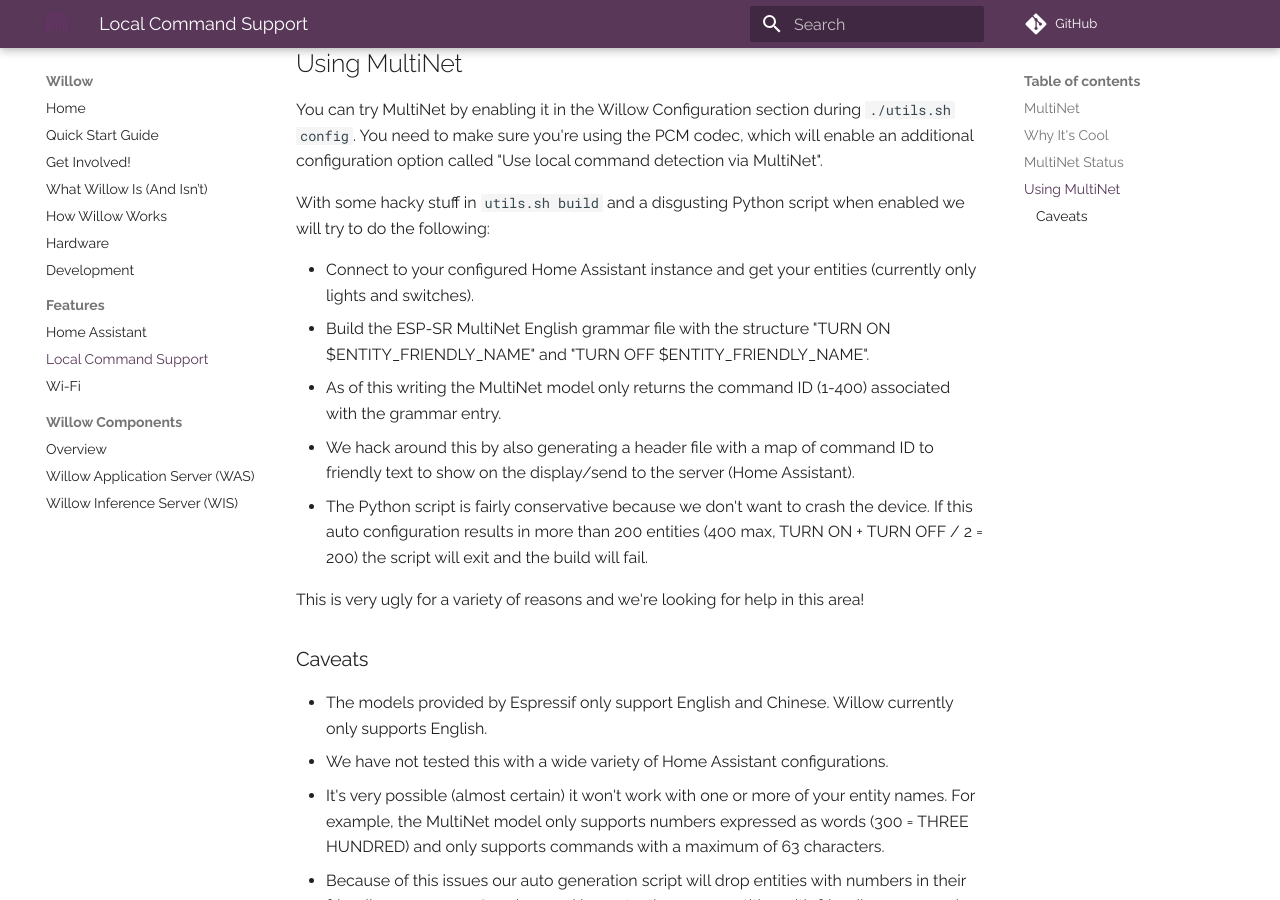
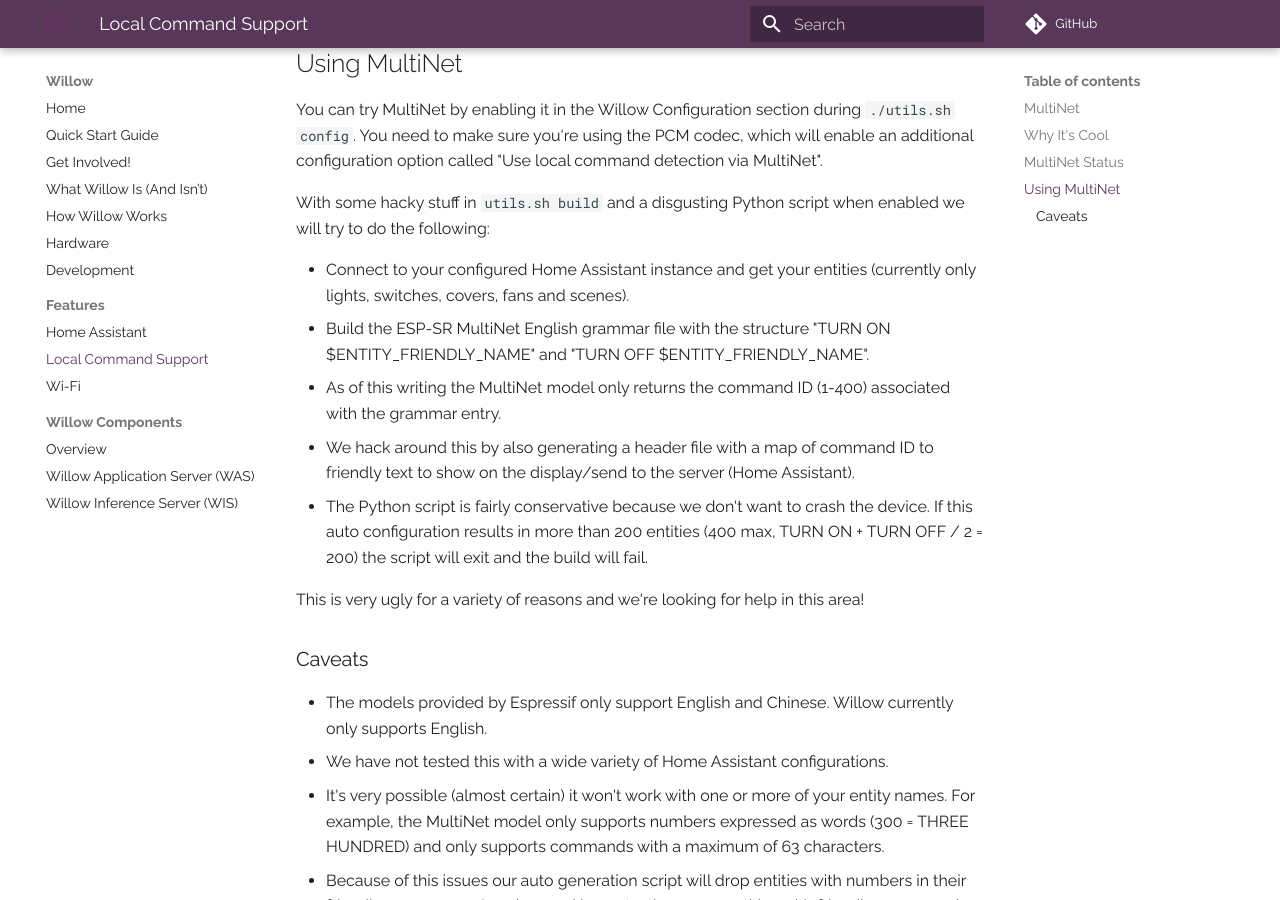
Before and after one commit to toverainc/willow-docs, an MkDocs documentation site: the page built from docs/features/Local-Command-Support.md, in a window 1280 px wide and 900 px high, scrolled down 728 px. Built offline with MkDocs 1.6.1 and Material for MkDocs 9.7.7, drawn with Linux system fonts in a browser that asks for light colours; comment, search, counter and statistics services are not loaded.

Commit message:
more multinet HA domains are supported

````diff
--- a/docs/features/Local-Command-Support.md
+++ b/docs/features/Local-Command-Support.md
@@ -27,7 +27,7 @@ You can try MultiNet by enabling it in the Willow Configuration section during `
 
 With some hacky stuff in ```utils.sh build``` and a disgusting Python script when enabled we will try to do the following:
 
-- Connect to your configured Home Assistant instance and get your entities (currently only lights and switches).
+- Connect to your configured Home Assistant instance and get your entities (currently only lights, switches, covers, fans and scenes).
 - Build the ESP-SR MultiNet English grammar file with the structure "TURN ON $ENTITY_FRIENDLY_NAME" and "TURN OFF $ENTITY_FRIENDLY_NAME".
 - As of this writing the MultiNet model only returns the command ID (1-400) associated with the grammar entry.
 - We hack around this by also generating a header file with a map of command ID to friendly text to show on the display/send to the server (Home Assistant).
````
